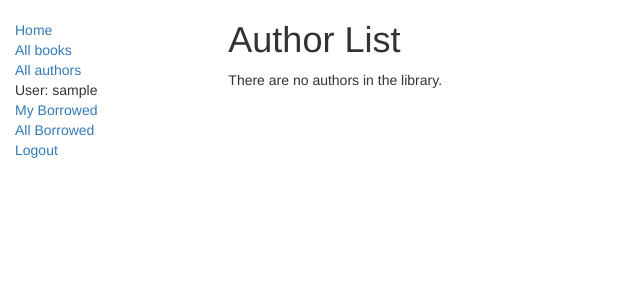
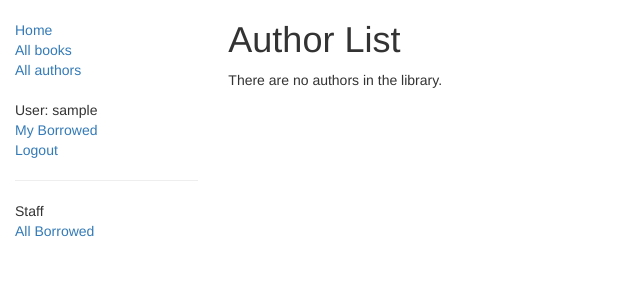
Before and after one commit to Camar4elo/Django_mozilla, a Django app: page /catalog/authors/ in a window 1280 px wide. Shown: the top 300 px of the page, without its empty margins (0-640 px from the left). Run offline with Django 3.2, Linux system fonts and the light colour scheme; the visitor is signed in with stand-in values (Sample User, id 1); data that the repository does not hold is empty; some libraries are stand-ins or nearby versions.

Commit message:
Update page structure

```diff
--- a/locallibrary/catalog/templates/base_generic.html
+++ b/locallibrary/catalog/templates/base_generic.html
@@ -25,11 +25,14 @@
           <li><a href="{% url 'index' %}">Home</a></li>
           <li><a href="{% url 'books' %}">All books</a></li>
           <li><a href="{% url 'author' %}">All authors</a></li>
+          <br>
           {% if user.is_authenticated %}
             <li>User: {{ user.get_username }}</li>
             <li><a href="{% url 'my-borrowed' %}">My Borrowed</a></li>
+            <li><a href="{% url 'logout'%}?next={{request.path}}">Logout</a></li>
+            <hr>
+            <li>Staff</li>
             <li><a href="{% url 'all-borrowed' %}">All Borrowed</a></li>
-            <li><a href="{% url 'logout'%}?next={{request.path}}">Logout</a></li>
             {% else %}
             <li><a href="{% url 'login'%}?next={{request.path}}">Login</a></li>
             {% endif %}
```
